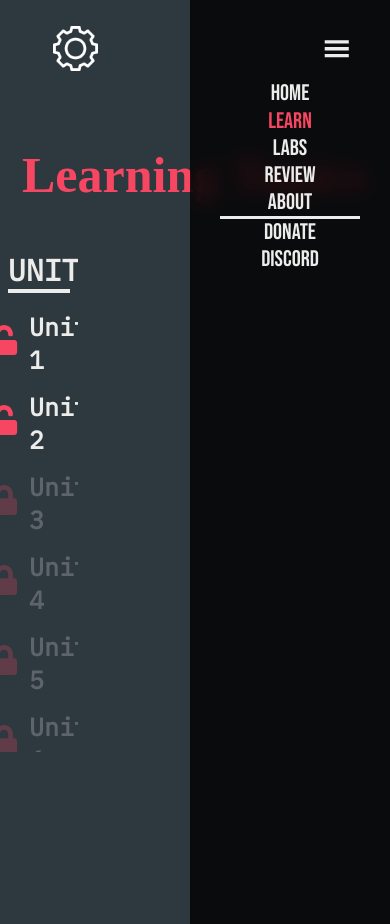
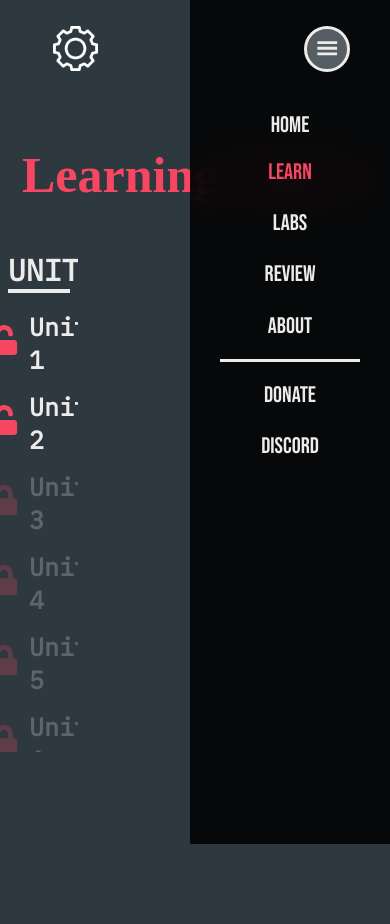
Before and after one commit to WarrenWu4/engr102-website, a React (Vite) app: page /learn in a window 390 px wide. Both pictures are taken after a click on the element 336 px from the left and 48 px from the top of the page. After the commit the page ends 844 px from the top, so only its background shows below. Built offline with nearby package versions, Linux system fonts and the light colour scheme; a web font is replaced by a local one.

Commit message:
finished responsive navbar; added more styling; added more intuitive ux

```diff
--- a/src/App.css
+++ b/src/App.css
@@ -11,6 +11,8 @@
 
 :root {
     --main: #2E383F;
+    --main80: #565E63;
+    --mainb: rgba(0, 0, 0, 0.85);
     --secondary: #F64662;
     --tertiary: #F9A828;
     --contrast: #ECECEB;
@@ -20,6 +22,7 @@
     --nav-height: 10rem;
     --nav-font-size: 2.25rem;
     --nav-logo-size: 4.5rem;
+    --nav-sidebar-size: 20rem;
 }
 
 /* basic layout for most pages */
--- a/src/components/Nav.jsx
+++ b/src/components/Nav.jsx
@@ -2,18 +2,40 @@ import '../styles/nav.css';
 import { FaDonate, FaDiscord } from 'react-icons/fa';
 import { GiHamburgerMenu } from "react-icons/gi";
 import { NavLink } from 'react-router-dom';
+import { useEffect, useRef } from "react";
 
 export default function Nav() {
+
+    const ref = useRef(null);
+    const refBtn = useRef(null);
 
     const toggleSide = () => {
         const show = getComputedStyle(document.documentElement).getPropertyValue('--show-nav');
         if (show === ' flex') {
-            document.documentElement.style.setProperty('--show-nav', ' none')
+            document.documentElement.style.setProperty('--show-nav', ' none');
         }
         else {
-            document.documentElement.style.setProperty('--show-nav', ' flex')
+            document.documentElement.style.setProperty('--show-nav', ' flex');
         }
     }
+
+    const newPage = () => {
+        document.documentElement.style.setProperty('--show-nav', ' none');
+    }
+
+    useEffect(() => {
+        const checkExit = e => {
+            if (getComputedStyle(document.documentElement).getPropertyValue('--show-nav') === ' flex' && ref.current && !ref.current.contains(e.target) && refBtn.current && !refBtn.current.contains(e.target)) {
+                document.documentElement.style.setProperty('--show-nav', ' none');
+
+            }
+        }
+        document.addEventListener("mousedown", checkExit);
+
+        return () => {
+            document.removeEventListener("mousedown", checkExit);
+        }
+    }, [getComputedStyle(document.documentElement).getPropertyValue('--show-nav')])
 
     return (
         <div className='nav'>
@@ -24,31 +46,31 @@ export default function Nav() {
                     <div className='logo bg-default-style'/>
                 </div>
 
-                <div className='nav-links center'>
+                <div className='nav-links center' ref={ref}>
 
-                    <NavLink to="/">Home</NavLink>
+                    <NavLink to="/" onClick={newPage}>Home</NavLink>
 
-                    <NavLink to="/learn">Learn</NavLink>
+                    <NavLink to="/learn" onClick={newPage}>Learn</NavLink>
 
-                    <NavLink to="/labs">Labs</NavLink>
+                    <NavLink to="/labs" onClick={newPage}>Labs</NavLink>
 
-                    <NavLink to="/review">Review</NavLink>
+                    <NavLink to="/review" onClick={newPage}>Review</NavLink>
 
-                    <NavLink to="/about">About</NavLink>
+                    <NavLink to="/about" onClick={newPage}>About</NavLink>
 
                     <div className='separator'></div>
 
                     <div className='nav-secondary-shrunk'>
 
-                        <NavLink to="/donate">Donate</NavLink>
-                        <a href="https://tx.ag/216server" target="_blank" rel="noopener noreferrer">Discord</a>
+                        <NavLink to="/donate" onClick={newPage}>Donate</NavLink>
+                        <a  onClick={newPage} href="https://tx.ag/216server" target="_blank" rel="noopener noreferrer">Discord</a>
 
                     </div>
 
                 </div>
 
-                <div className='nav-ham'>
-                    <GiHamburgerMenu onClick={toggleSide}/>
+                <div className='nav-ham' ref={refBtn} onClick={toggleSide}>
+                    <GiHamburgerMenu/>
                 </div>
 
             </div>
--- a/src/styles/nav.css
+++ b/src/styles/nav.css
@@ -48,36 +48,70 @@
     display: none;
 }
 
-@media screen and (max-width: 641px) {
+@media screen and (max-width: 650px) {
     .nav-links {
         display: var(--show-nav);
         flex-direction: column;
         justify-content: flex-start;
-        position: absolute; right: 0; top: 0;
-        width: 20rem; height:100vh; padding-top: 8rem;
-        background: rgba(0, 0, 0, 0.8);
-        backdrop-filter: blur(1rem);
+        position: fixed; right: 0; top: 0;
+        width: var(--nav-sidebar-size);
+        height: calc(100vh - 10rem);
+        padding-top: 10rem;
+        background: var(--mainb);
+        backdrop-filter: blur(2rem);
         z-index: 1000;
     }
 
     .nav-ham {
         display: flex;
-        position: absolute; right: 4rem;
+        position: fixed;
+        right: 4rem;
         color: var(--contrast);
-        font-size: calc(var(--nav-font-size) + 0.5rem);
+        font-size: var(--nav-font-size);
         z-index: 9999;
         cursor: pointer;
         margin-bottom: 0.3rem;
+        width: 4rem; aspect-ratio: 1;
+        justify-content: center; align-items: center;
+        border-radius: 50%;
+        background-color: var(--main80);
+        border: 0.3rem solid var(--contrast);
+        transition: all 400ms;
+    }
+
+    .nav-ham:hover, .nav-ham:active {
+        background-color: var(--contrast);
+        border-color: var(--main80);
+        color: var(--main80);
+    }
+
+    .nav-links a, .nav-secondary-shrunk a {
+        width: 80%;
+        height: 4rem;
+        display: flex; justify-content: center; align-items: center;
+        margin: 0.25em 0 0.25em 0;
+        border-radius: 0.2em;
+    }
+
+    .nav-links a:hover, .nav-secondary-shrunk a:hover {
+        background-color: var(--main80);
+        text-decoration: none;
     }
 
     .nav-secondary-shrunk {
         align-items: center;
         display: flex; flex-direction: column;
+        width: inherit;
+    }
+
+    .nav-secondary-shrunk a.active {
+        color: var(--secondary);
     }
 
     .separator {
         width: 70%;
         height: 0.3rem;
+        margin: 0.75rem 0 0.75rem 0;
         background: var(--contrast);
     }
     .nav-secondary {
```
